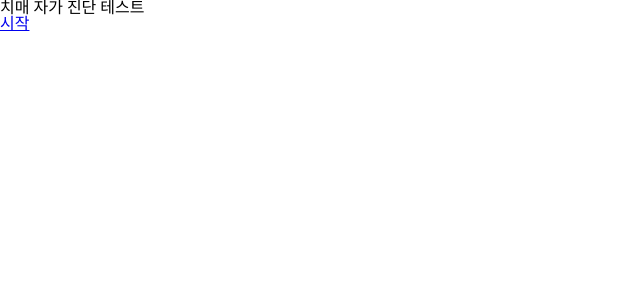
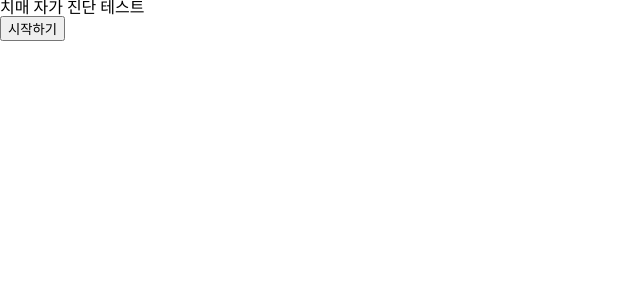
Before and after one commit to NeronsInTheRoom/NeronsInTheRoom_front, a React (Create React App) app: page / in a window 1280 px wide. Shown: the top 300 px of the page, without its empty margins (0-640 px from the left). Built offline with nearby package versions, Linux system fonts and the light colour scheme.

Commit message:
메인 페이지 시작버튼 TTS 구현

```diff
--- a/src/pages/Main.js
+++ b/src/pages/Main.js
@@ -1,9 +1,11 @@
+import StartAudio from "./StartAudio";
+
 function Main() {
     return (
         <div className="App">
           <header className="App-header">
             <h1>치매 자가 진단 테스트</h1>
-            <a href="/question" className="start-button">시작</a>
+            <StartAudio />
           </header>
         </div>
     )
--- /dev/null
+++ b/src/pages/StartAudio.js
@@ -0,0 +1,79 @@
+import React, { useState, useRef, useEffect } from 'react';
+
+// const questions = [
+//     "질문 1: 오늘의 날씨는 어떤가요?",
+//     "질문 2: 어제 저녁에 무엇을 먹었나요?",
+//     "질문 3: 가장 좋아하는 취미는 무엇인가요?",
+//     "질문 4: 여행을 가고 싶은 곳은 어디인가요?",
+//     "질문 5: 마지막으로 읽은 책은 무엇인가요?",
+//     "질문 6: 오늘 기분이 어떤가요?",
+//     "질문 7: 최근에 본 영화 중 가장 기억에 남는 것은 무엇인가요?",
+//     "질문 8: 현재 가장 큰 목표는 무엇인가요?",
+//     "질문 9: 가장 좋아하는 계절은 언제인가요? 그 이유는 무엇인가요?",
+//     "질문 10: 오늘 하루 중 가장 즐거운 순간은 무엇이었나요?",
+// ];
+
+const StartAudio = () => {
+    const [audioUrl, setAudioUrl] = useState('');
+    const [isLoading, setIsLoading] = useState(false);
+    const audioRef = useRef(null);
+
+    // // 질문을 랜덤으로 선택하는 함수
+    // const getRandomQuestion = () => {
+    //     const randomIndex = Math.floor(Math.random() * questions.length);
+    //     return questions[randomIndex];
+    // };
+
+    // 음성 변환 요청 함수
+    const synthesizeText = async () => {
+        setIsLoading(true);
+        try {
+            const text = "다음 음성을 듣고 기억 후 시간안에 문제를 맞춰주세요.";
+            const response = await fetch('http://localhost:8000/synthesize/', {
+                method: 'POST',
+                headers: {
+                    'Content-Type': 'application/json'
+                },
+                body: JSON.stringify({ text: text, speed: 1.0 })
+            });
+
+            const data = await response.json();
+            if (response.ok) {
+                // 서버에서 반환된 음성 파일 경로를 사용하여 오디오 URL을 업데이트
+                setAudioUrl(`http://localhost:8000${data.output_path}`);
+            } else {
+                console.error("TTS synthesis failed:", data.detail);
+            }
+        } catch (error) {
+            console.error("Error fetching TTS API:", error);
+        } finally {
+            setIsLoading(false);
+        }
+    };
+
+    // 오디오 URL이 업데이트되면 자동 재생 시도
+    useEffect(() => {
+        if (audioUrl && audioRef.current) {
+            audioRef.current.load();  // 오디오 파일 로드
+            audioRef.current.play()   // 오디오 재생
+                .catch(error => console.error("Error playing audio:", error));
+        }
+    }, [audioUrl]);
+
+    return (
+        <div className="App">
+            <header className="App-header">
+                <button onClick={synthesizeText} disabled={isLoading}>
+                    시작하기
+                </button>
+                {audioUrl && (
+                    <div>
+                        <audio ref={audioRef} src={audioUrl} />
+                    </div>
+                )}
+            </header>
+        </div>
+    );
+}
+
+export default StartAudio;
```
